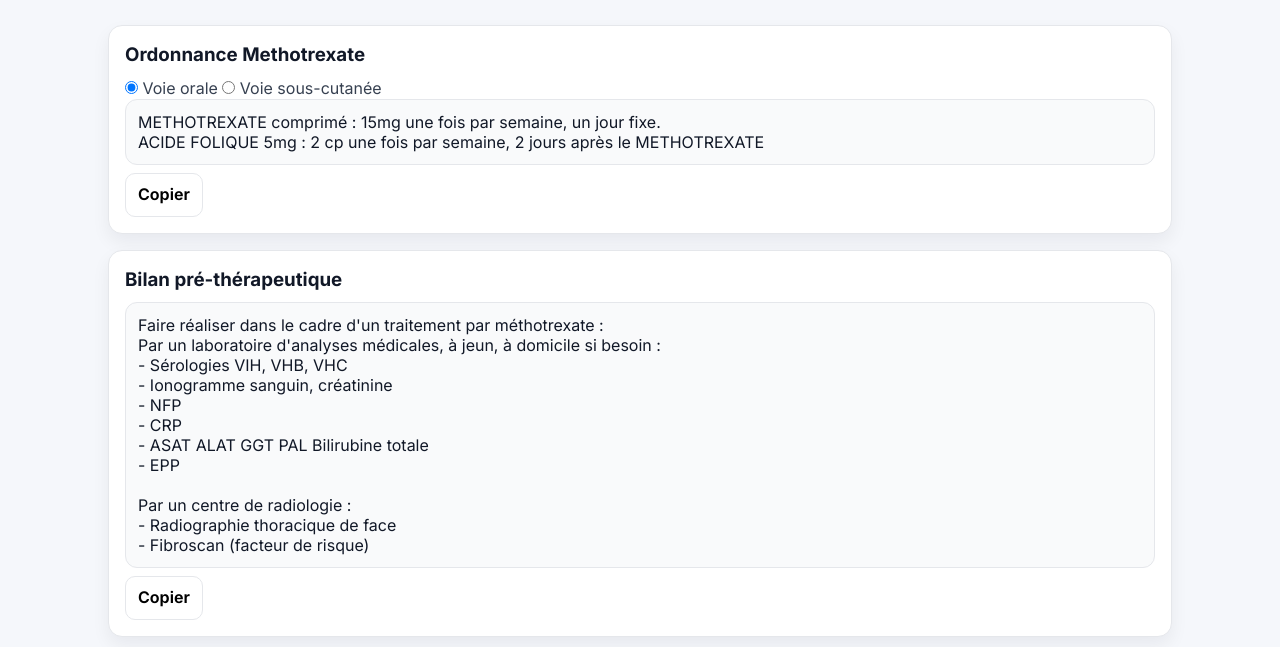
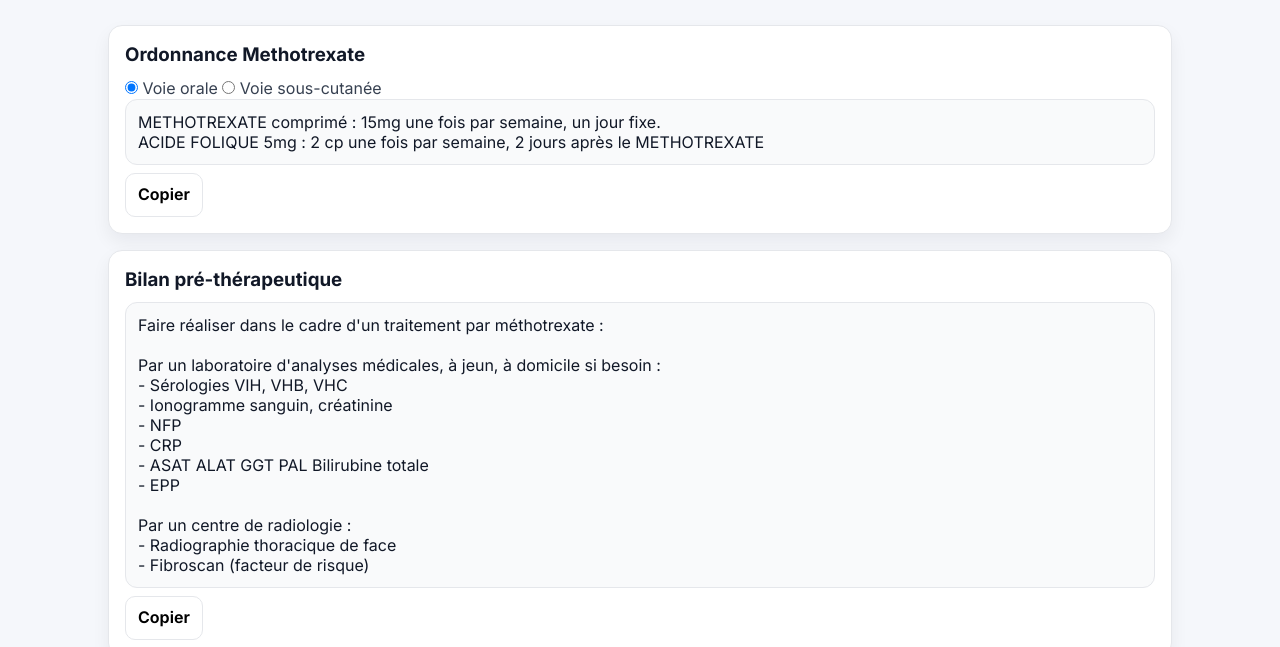
Before and after one commit to BBertcode/internoclic, a plain HTML site: page mtx.html in a window 1280 px wide. Shown: the part 159-806 px from the top of the page. Drawn offline with Linux system fonts and the light colour scheme.

Commit message:
Improve spacing in pre-therapeutic bilan section
Added extra line break for better readability.

```diff
--- a/mtx.html
+++ b/mtx.html
@@ -30,7 +30,7 @@
 <div class="ordo1">
 <h3 class="titre-ordo">Bilan pré-thérapeutique</h3>
 <p class="ordo2">
-                    Faire réaliser dans le cadre d'un traitement par méthotrexate :<br/>
+                    Faire réaliser dans le cadre d'un traitement par méthotrexate :<br/><br/>
   Par un laboratoire d'analyses médicales, à jeun, à domicile si besoin :<br/>
                     - Sérologies VIH, VHB, VHC<br/>
                     - Ionogramme sanguin, créatinine<br/>
```
